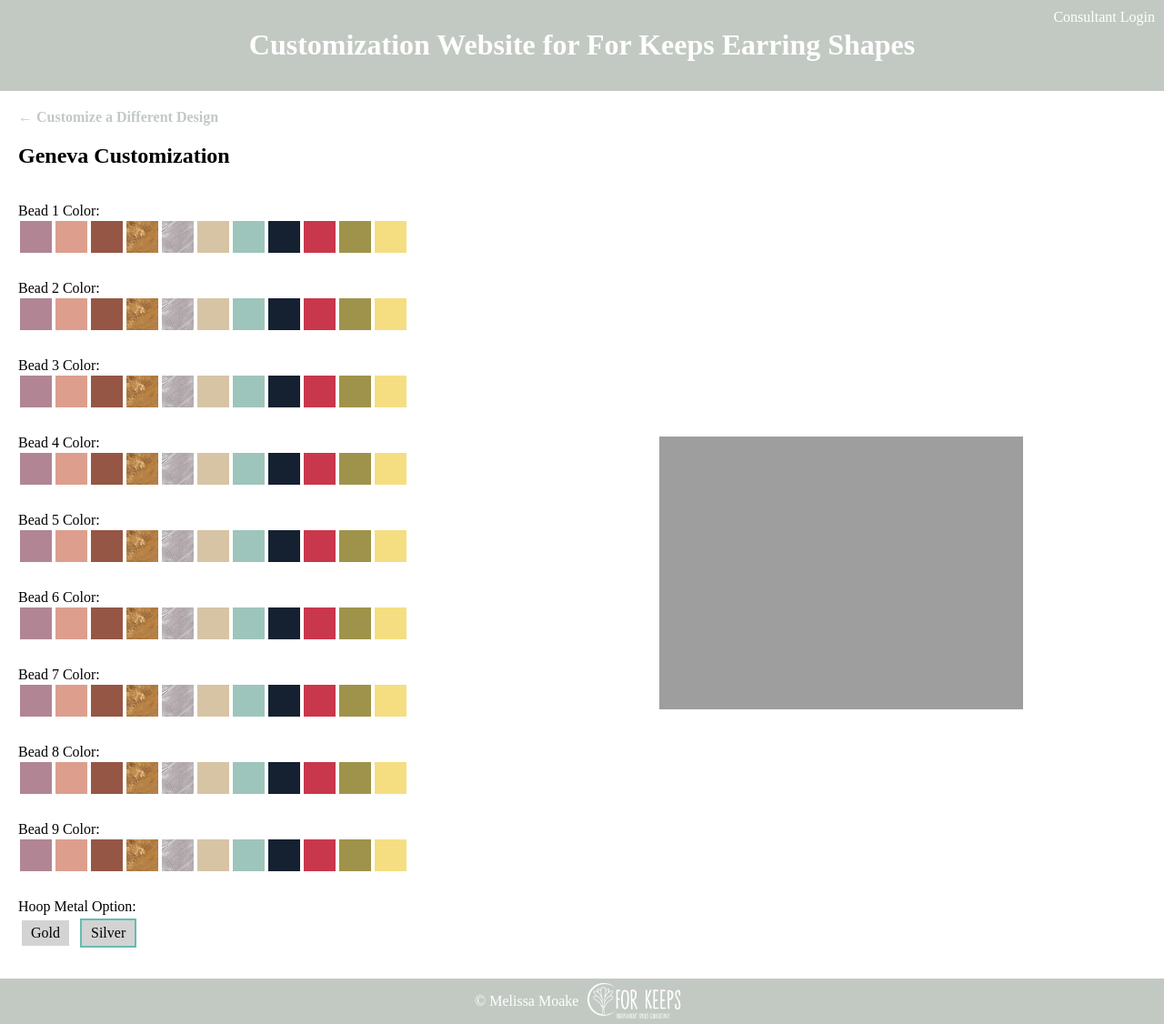
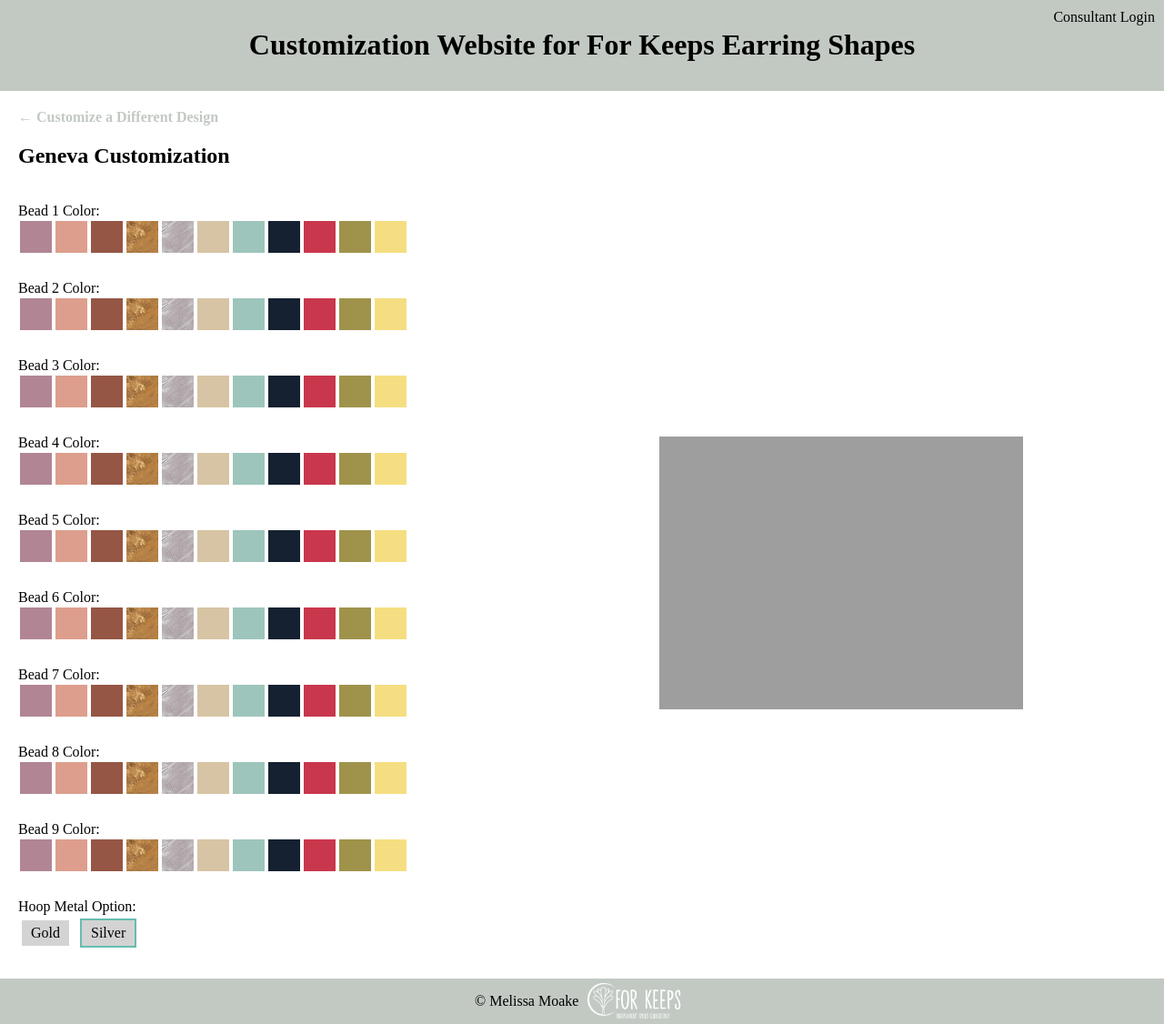
Before and after one commit to moakem/moakem.github.io, a PHP site: page /GenevaCustomization.html in a window 1280 px wide. Shown: the whole page at 91% size. Run offline with PHP 8.4, Linux system fonts and the light colour scheme.

Commit message:
Update Mockups-Styling.css

```diff
--- a/Mockups-Styling.css
+++ b/Mockups-Styling.css
@@ -9,7 +9,7 @@ header {
   padding-bottom: 10px;
   background-color: #c2c9c3;
   text-align: center;
-  color:white;
+  color:black;
   padding-top: 10px;
 }
 
@@ -46,7 +46,7 @@ footer {
   display:flex;
   justify-content: center;
   background-color: #c2c9c3;
-  color:white;
+  color:black;
   margin-top: 20px;
 }
 
@@ -206,10 +206,10 @@ li.selected:hover{
     position: absolute;
     right: 10;
     top: 10;
-    color: white;
+    color: black;
  }
  #LoginInfo > a{
- 		color: white;
+ 		color: black;
  }
 
  #LoginInfo > span{
```
